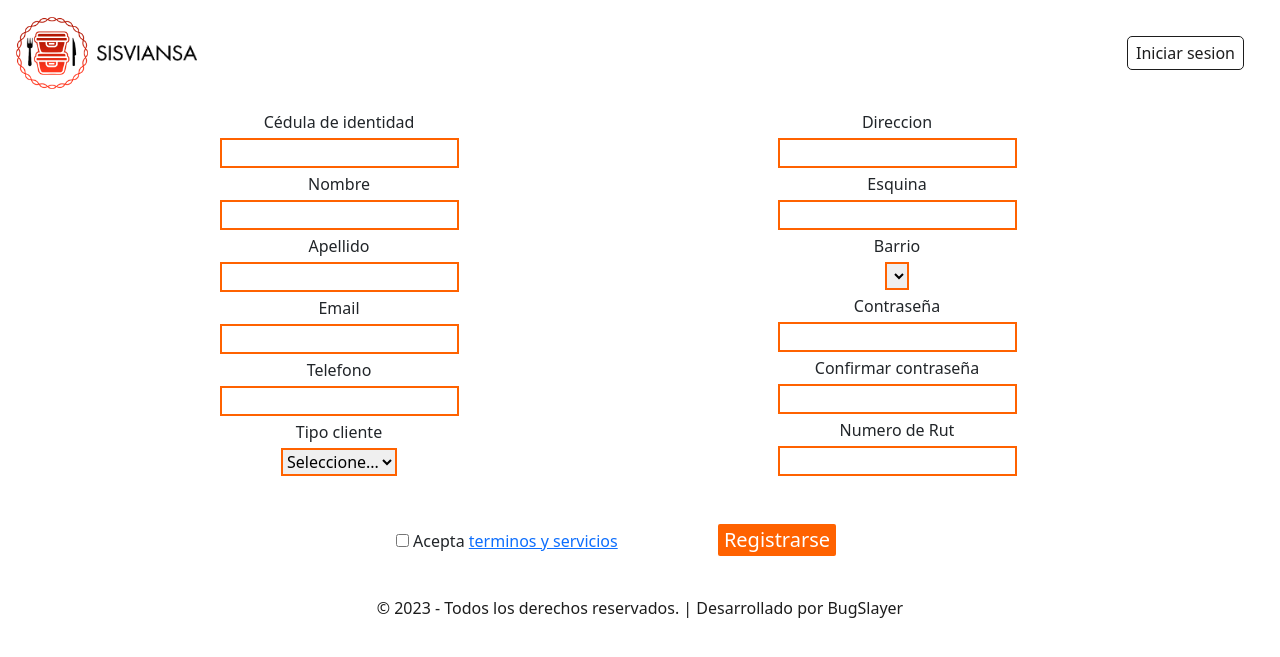
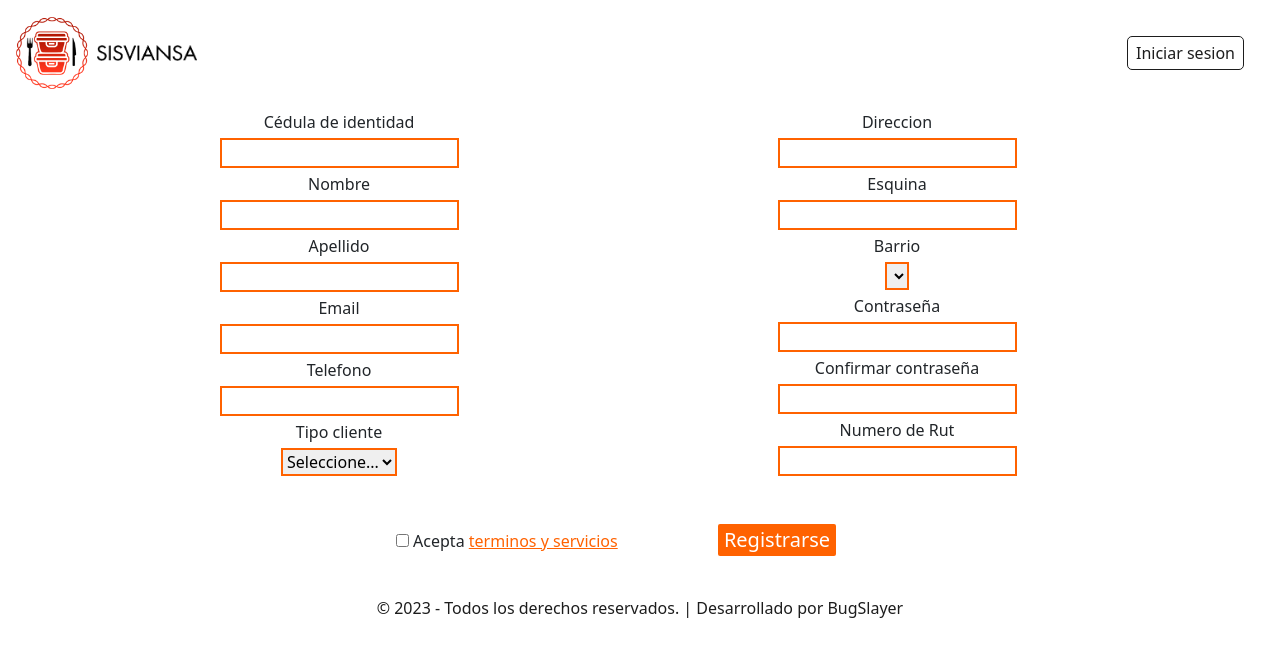
Before and after one commit to Gstar97/Proyecto_ITI, a PHP site: page /registro.html in a window 1280 px wide. Shown: the top 657 px of the page. Run offline with PHP 8.4, Linux system fonts and the light colour scheme; lists and menus that the app fills with data are empty; some libraries are stand-ins or nearby versions.

Commit message:
Actualizacion en el estilo css de "Estilo login y registro.css"

```diff
--- a/V_1.0.0/css/estilo login y registro.css
+++ b/V_1.0.0/css/estilo login y registro.css
@@ -63,3 +63,6 @@ footer section p{
     border-radius:6px;
     border:2px solid #1D1D1D;
 }
+.colorEnlace{
+    color:#FF6200;
+}
```
